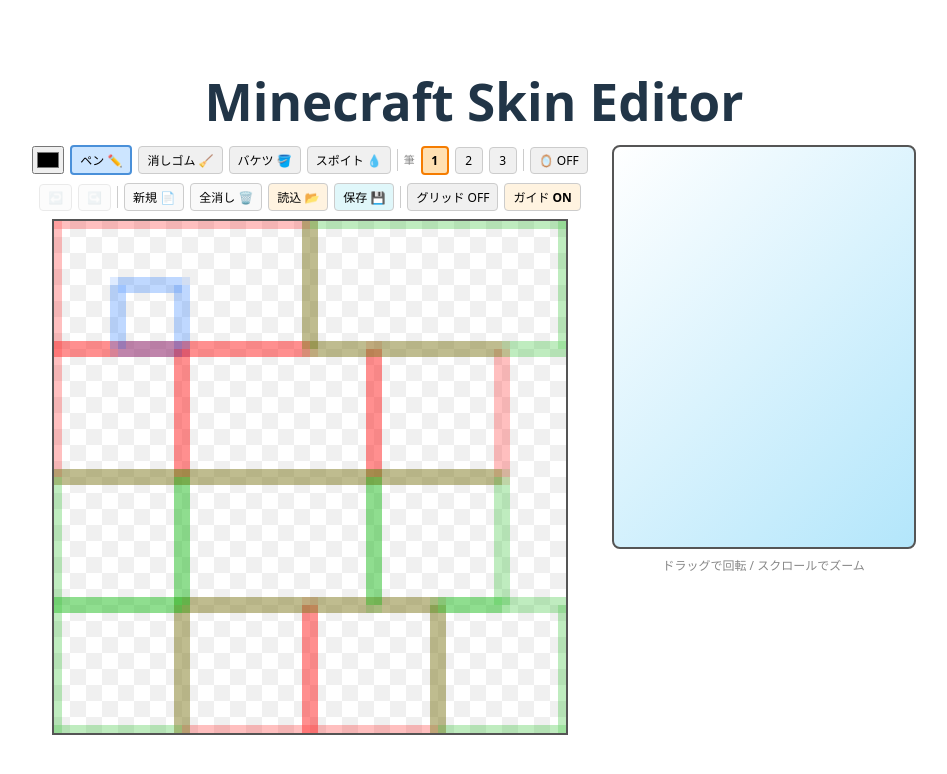
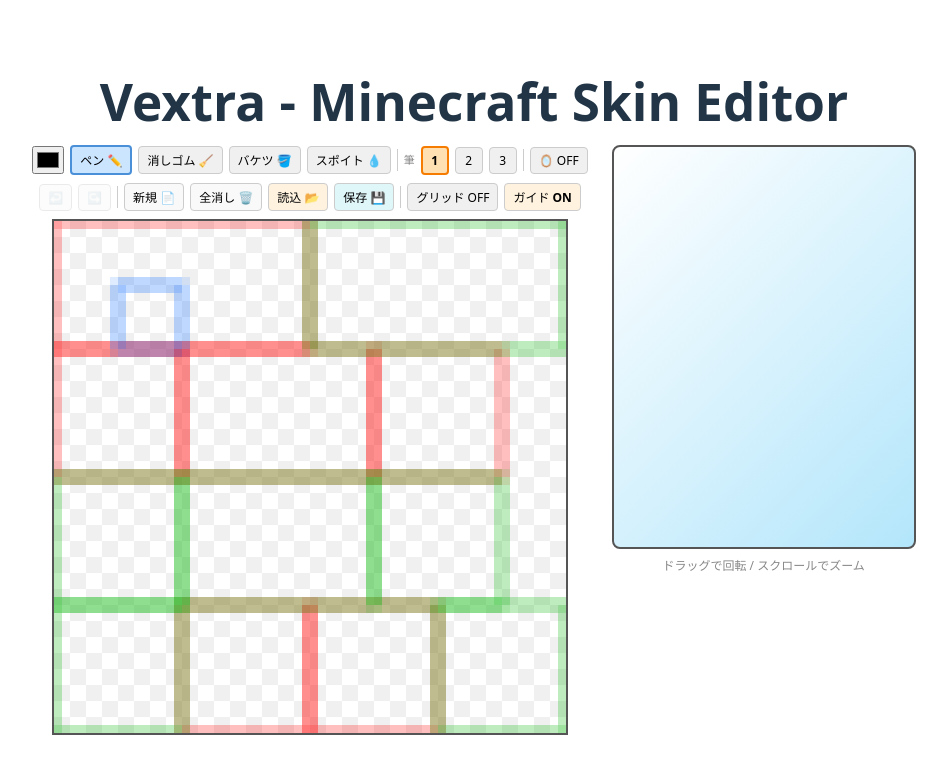
Before and after one commit to ToraMutton/minecraft-skin-editor, a React (Vite) app: page / in a window 1280 px wide. Shown: the top 774 px of the page, without its empty margins (166-1113 px from the left). Built offline with nearby package versions, Linux system fonts and the light colour scheme.

Commit message:
feat: change title

```diff
--- a/src/App.tsx
+++ b/src/App.tsx
@@ -13,7 +13,7 @@ function App() {
 
   return (
     <div className="editor-container">
-      <h1>Minecraft Skin Editor</h1>
+      <h1>Vextra - Minecraft Skin Editor</h1>
       <div className="editor-layout">
         <div className="editor-main">
           <CanvasEditor
```
